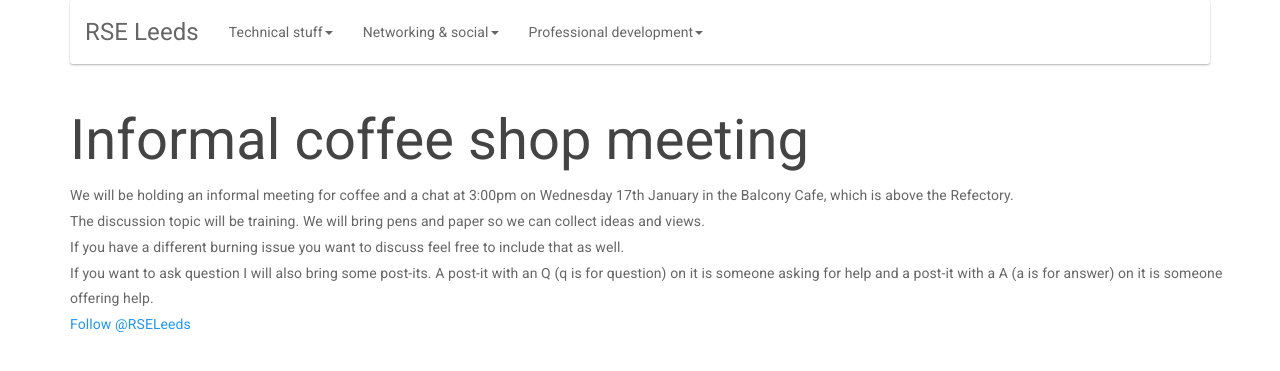
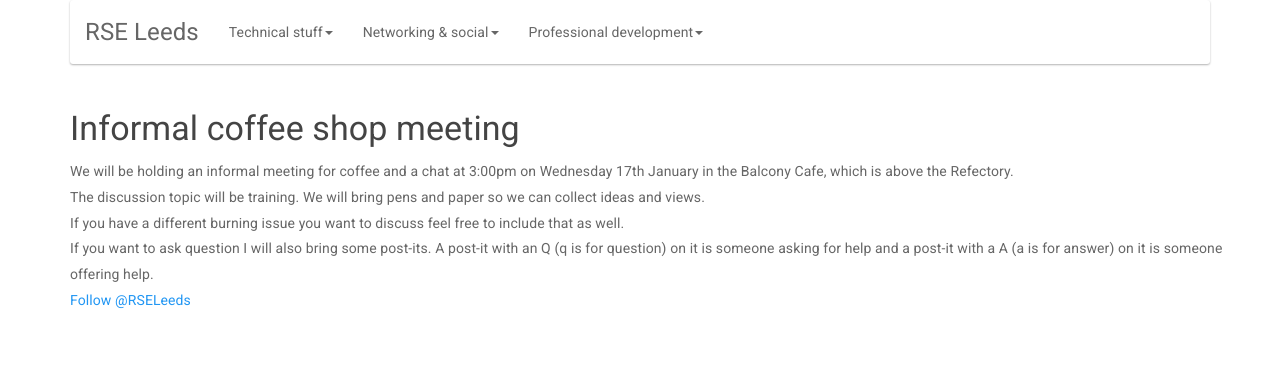
Before and after one commit to rseleeds/rseleeds.github.io, a Jekyll site: the page built from _posts/2017-01-17-informal-meeting.md, in a window 1280 px wide. Shown: the top 371 px of the page. Built offline with Jekyll 4.4.1, drawn with Linux system fonts in a browser that asks for light colours; nearby versions of some CDN libraries; our own code applies the rules of GitHub Pages for plain Markdown files; comment, search, counter and statistics services are not loaded.

Commit message:
Changed h1 to h3

```diff
--- a/_posts/2017-01-17-informal-meeting.md
+++ b/_posts/2017-01-17-informal-meeting.md
@@ -8,7 +8,7 @@ subtitle: Join us for a coffee and an informal discussion about training.
 ---
 <div class="container">
   <div class="row">
-  <h1>Informal coffee shop meeting</h1>
+  <h3>Informal coffee shop meeting</h3>
   </div>
   <div class="row">
   We will be holding an informal meeting for coffee and a chat at 3:00pm on Wednesday 17th January in the Balcony Cafe, which is above the Refectory.
```
